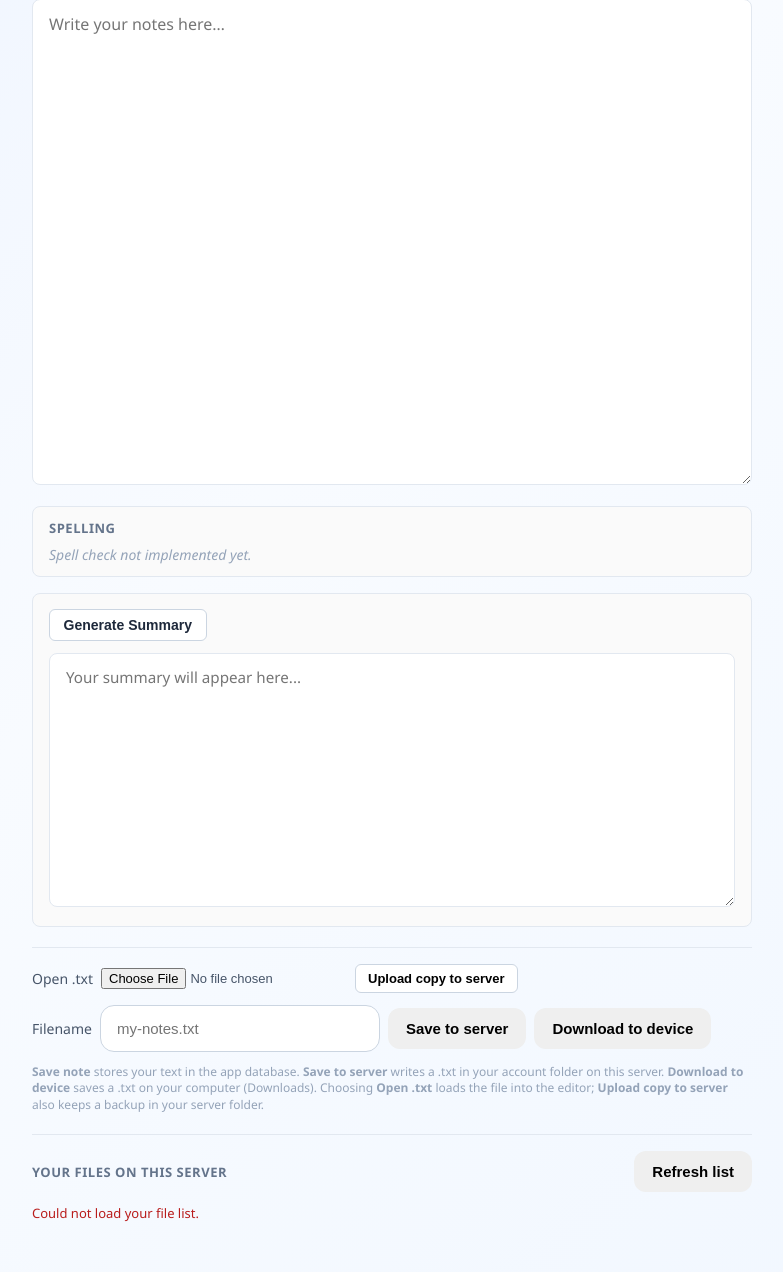
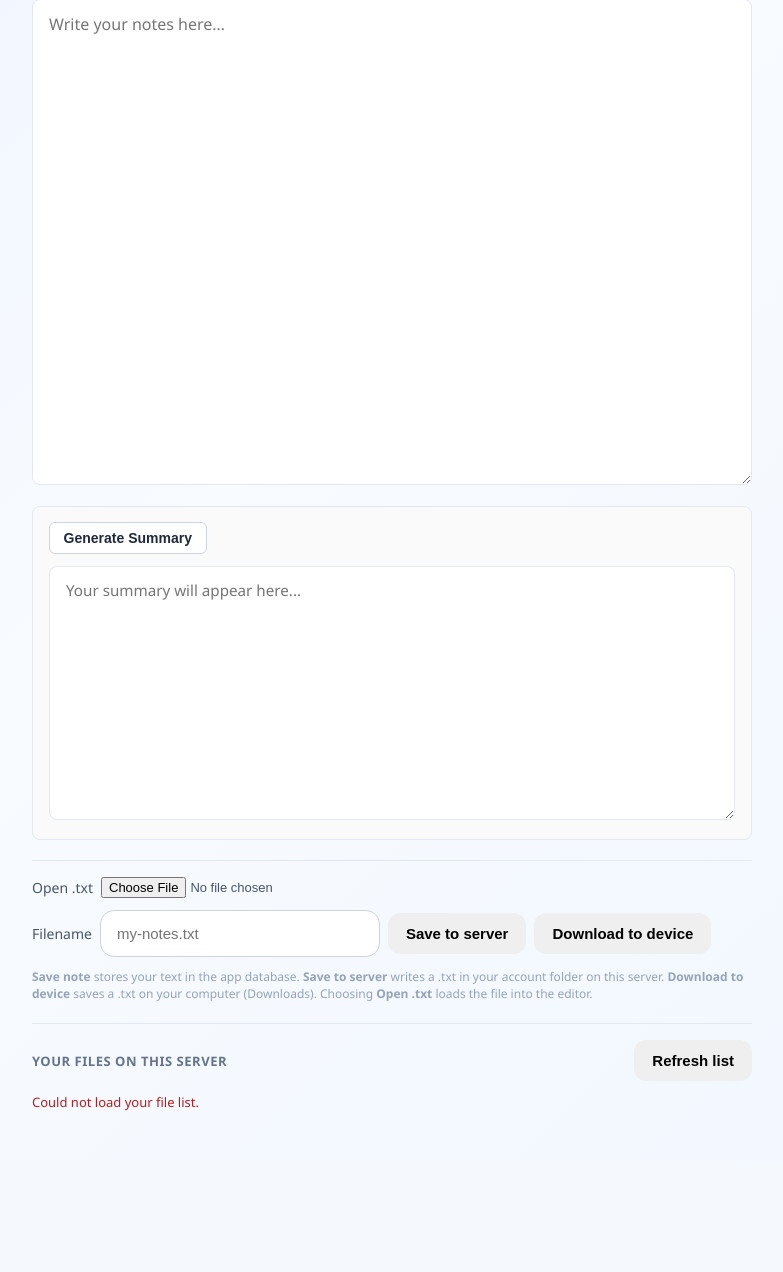
Before and after one commit to winslozp/project201, a Flask app: page /notes in a window 1280 px wide. Shown: the part 257-1529 px from the top of the page, without its empty margins (248-1031 px from the left). After the commit the page ends 1368 px from the top, so only its background shows below. Run offline with Flask 3, Linux system fonts and the light colour scheme; the visitor is signed in with stand-in values (Sample User, id 1).

Commit message:
Updated spell check, upload to server, and WPM calc

```diff
--- a/StudyTyper/static/scripts/flashcards.js
+++ b/StudyTyper/static/scripts/flashcards.js
@@ -177,7 +177,7 @@ document.addEventListener("DOMContentLoaded", () => {
                                 <label class="flashcard-editor-label" for="term-${index}">Term</label>
                                 <input id="term-${index}" class="flashcard-editor-input" data-edit-term="${index}" value="${escapeHtml(card.draftTerm ?? card.term)}">
                                 <label class="flashcard-editor-label" for="definition-${index}">Definition</label>
-                                <textarea id="definition-${index}" class="flashcard-editor-textarea" data-edit-definition="${index}" rows="4">${escapeHtml(card.draftDefinition ?? card.definition)}</textarea>
+                                <textarea id="definition-${index}" class="flashcard-editor-textarea" data-edit-definition="${index}" rows="4" spellcheck="true">${escapeHtml(card.draftDefinition ?? card.definition)}</textarea>
                                 <div class="flashcard-editor-actions">
                                     <button type="button" class="secondary" data-save-card="${index}">Save</button>
                                 </div>
--- a/StudyTyper/static/scripts/notes.js
+++ b/StudyTyper/static/scripts/notes.js
@@ -1,4 +1,4 @@
-// Live WPM from word count ÷ active typing time; idle (2s) pauses the timer; Stop shows final average.
+// Live WPM via standard formula (total chars ÷ 5 ÷ elapsed minutes); idle (2s) pauses the timer; Stop shows final average.
 document.addEventListener("DOMContentLoaded", () => {
     const notesArea = document.getElementById("notesArea");
     const startSessionBtn = document.getElementById("startSessionBtn");
@@ -48,10 +48,10 @@ document.addEventListener("DOMContentLoaded", () => {
         return trimmed.split(/\s+/).length;
     }
 
-    function computeWpm(wordCount, seconds) {
+    function computeWpm(charCount, seconds) {
         if (seconds <= 0) return 0;
         const minutes = seconds / 60;
-        const wpm = Math.round(wordCount / minutes);
+        const wpm = Math.round((charCount / 5) / minutes);
         return isFinite(wpm) ? wpm : 0;
     }
 
@@ -86,8 +86,7 @@ document.addEventListener("DOMContentLoaded", () => {
         if (!sessionStarted) {
             return;
         }
-        const wc = getWordCount(notesArea.value);
-        wpmDisplay.textContent = String(computeWpm(wc, activeSeconds));
+        wpmDisplay.textContent = String(computeWpm(notesArea.value.length, activeSeconds));
     }
 
     // Event Listeners
@@ -126,7 +125,7 @@ document.addEventListener("DOMContentLoaded", () => {
         if (!sessionStarted) return;
 
         const wc = getWordCount(notesArea.value);
-        const finalWpm = computeWpm(wc, activeSeconds);
+        const finalWpm = computeWpm(notesArea.value.length, activeSeconds);
 
         sessionStarted = false;
         manuallyPaused = false;
@@ -182,7 +181,7 @@ document.addEventListener("DOMContentLoaded", () => {
             const payload = {
                 title,
                 content,
-                wpm: computeWpm(wc, activeSeconds),
+                wpm: computeWpm(content.length, activeSeconds),
                 duration_seconds: activeSeconds,
                 word_count: wc,
             };
@@ -320,7 +319,7 @@ document.addEventListener("DOMContentLoaded", () => {
                 }
             }
             notesArea.value = text;
-            setStatus(`Loaded “${file.name}” — keep editing, then Save note / Save to server / Download.`);
+            setStatus(`Loaded “${file.name}” — keep editing, then Save to server / Download.`);
             notesFileInput.value = "";
         };
         reader.onerror = () => {
@@ -362,10 +361,8 @@ document.addEventListener("DOMContentLoaded", () => {
                     return;
                 }
                 myFilesContainer.innerHTML = "";
-                const up = data.uploads || [];
                 const sv = data.saved || [];
-                const hasAny = up.length > 0 || sv.length > 0;
-                if (!hasAny) {
+                if (!sv.length) {
                     myFilesContainer.innerHTML =
                         '<p class="my-files-empty">No .txt files saved yet.</p>';
                     return;
@@ -406,7 +403,6 @@ document.addEventListener("DOMContentLoaded", () => {
                     myFilesContainer.appendChild(ul);
                 }
 
-                renderGroup("Uploads (upload copy to server)", up, "uploads");
                 renderGroup("Saved (Save to server)", sv, "saved");
             } catch (e) {
                 myFilesContainer.innerHTML =
--- a/StudyTyper/templates/notes.html
+++ b/StudyTyper/templates/notes.html
@@ -35,29 +35,21 @@
         <span id="wpmDisplay" class="notes-metrics-value">—</span>
     </div>
 
-    <textarea id="notesArea" class="notes-area" placeholder="Write your notes here…" rows="18"></textarea>
-
-    <section class="notes-spelling" aria-labelledby="spelling-heading">
-        <h2 id="spelling-heading" class="notes-spelling-title">Spelling</h2>
-        <ul id="spellingErrorsList" class="spelling-list">
-            <li class="spelling-placeholder">Spell check not implemented yet.</li>
-        </ul>
-    </section>
+    <textarea id="notesArea" class="notes-area" placeholder="Write your notes here…" rows="18" spellcheck="true"></textarea>
 
     <div class="notes-summary">
         <button type="button" id="generateSummaryBtn">Generate Summary</button>
         <textarea id="summaryOutput" class="notes-summary-output" placeholder="Your summary will appear here..."
-            rows="10" readonly></textarea>
+            rows="10" readonly spellcheck="true"></textarea>
     </div>
 
     <div class="notes-files">
-        <form action="{{ url_for('upload_notes') }}" method="POST" enctype="multipart/form-data" class="notes-upload">
+        <div class="notes-upload">
             <label class="notes-upload-label">
                 <span>Open .txt</span>
                 <input type="file" id="notesFileInput" name="notes_file" accept=".txt,text/plain">
             </label>
-            <button type="submit">Upload copy to server</button>
-        </form>
+        </div>
         <div class="notes-save-file">
             <label class="notes-upload-label" for="saveFileNameInput">Filename</label>
             <input type="text" id="saveFileNameInput" class="notes-filename-input" placeholder="my-notes.txt"
@@ -69,8 +61,7 @@
             <strong>Save note</strong> stores your text in the app database.
             <strong>Save to server</strong> writes a .txt in your account folder on this server.
             <strong>Download to device</strong> saves a .txt on your computer (Downloads).
-            Choosing <strong>Open .txt</strong> loads the file into the editor; <strong>Upload copy to server</strong>
-            also keeps a backup in your server folder.
+            Choosing <strong>Open .txt</strong> loads the file into the editor.
         </p>
 
         <section class="notes-my-files" aria-labelledby="my-files-heading">
--- /dev/null
+++ b/StudyTyper/uploads/users/1/saved/testfile.txt
@@ -0,0 +1,2 @@
+Hello this is a set of notes,
+I am going to upload it to the server as a test
```
Also changed, not shown: StudyTyper/static/scripts/spellcheck.js (deleted, +0 -20 lines).
